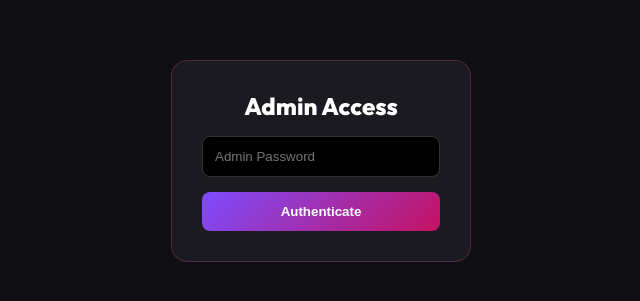
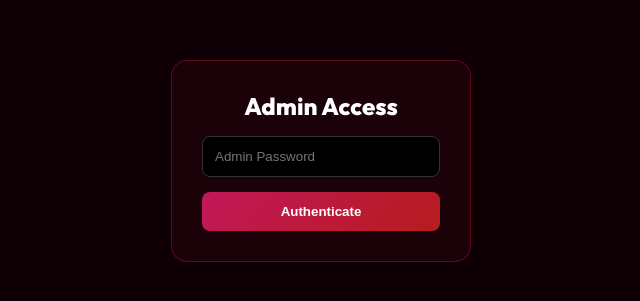
Before and after one commit to NTIVI/Ringo, a Next.js app: page /admin in a window 1280 px wide. Shown: the part 239-540 px from the top of the page, without its empty margins (319-959 px from the left). Built offline with nearby package versions, Linux system fonts and the light colour scheme.

Commit message:
Update: Theme (dark pink/red), Telegram user sync (avatar, username, name), and ID display in profile

```diff
--- a/app/admin/page.tsx
+++ b/app/admin/page.tsx
@@ -57,8 +57,8 @@ export default function AdminPage() {
 
   if (!isAuthenticated) {
     return (
-      <div style={{ display: 'flex', justifyContent: 'center', alignItems: 'center', height: '100vh', background: '#0F0F13', color: 'white' }}>
-        <form onSubmit={handleLogin} style={{ padding: 30, background: '#1A1A20', borderRadius: 16, border: '1px solid rgba(255,105,180,0.2)', display: 'flex', flexDirection: 'column', gap: 15, width: '300px' }}>
+      <div style={{ display: 'flex', justifyContent: 'center', alignItems: 'center', height: '100vh', background: '#0F0005', color: 'white' }}>
+        <form onSubmit={handleLogin} style={{ padding: 30, background: '#1A0208', borderRadius: 16, border: '1px solid rgba(255, 23, 68, 0.3)', display: 'flex', flexDirection: 'column', gap: 15, width: '300px' }}>
           <h2 style={{ textAlign: 'center', fontWeight: 900 }}>Admin Access</h2>
           <input
             type="password"
@@ -67,7 +67,7 @@ export default function AdminPage() {
             onChange={(e) => setPassword(e.target.value)}
             style={{ padding: 12, borderRadius: 8, border: '1px solid #333', background: '#000', color: '#fff' }}
           />
-          <button type="submit" style={{ padding: 12, background: 'linear-gradient(135deg, #7c4dff, #c51162)', color: 'white', border: 'none', borderRadius: 8, cursor: 'pointer', fontWeight: 700 }}>Authenticate</button>
+          <button type="submit" style={{ padding: 12, background: 'var(--btn-gradient)', color: 'white', border: 'none', borderRadius: 8, cursor: 'pointer', fontWeight: 700 }}>Authenticate</button>
           {error && <p style={{ color: '#ff1744', textAlign: 'center', fontSize: '0.8rem' }}>{error}</p>}
         </form>
       </div>
@@ -75,13 +75,13 @@ export default function AdminPage() {
   }
 
   return (
-    <div style={{ padding: '20px', background: '#050508', color: '#fff', minHeight: '100vh', fontFamily: 'Inter, sans-serif' }}>
+    <div style={{ padding: '20px', background: '#0F0005', color: '#fff', minHeight: '100vh', fontFamily: 'Inter, sans-serif' }}>
       <h1 style={{ fontWeight: 900, fontSize: '2rem', marginBottom: 20 }}>Ringo Command Center</h1>
 
       <div style={{ overflowX: 'auto' }}>
-        <table style={{ width: '100%', borderCollapse: 'collapse', background: '#0F0F13', borderRadius: 12, overflow: 'hidden' }}>
+        <table style={{ width: '100%', borderCollapse: 'collapse', background: '#1A0208', borderRadius: 12, overflow: 'hidden' }}>
           <thead>
-            <tr style={{ background: '#1A1A20', textAlign: 'left' }}>
+            <tr style={{ background: '#2A0413', textAlign: 'left' }}>
               <th style={{ padding: 15, color: '#aaa' }}>User</th>
               <th style={{ padding: 15, color: '#aaa' }}>Status</th>
               <th style={{ padding: 15, color: '#aaa' }}>Balance</th>
@@ -90,7 +90,7 @@ export default function AdminPage() {
           </thead>
           <tbody>
             {users.map(u => (
-              <tr key={u.id} style={{ borderBottom: '1px solid #1A1A20' }}>
+              <tr key={u.id} style={{ borderBottom: '1px solid #2A0413' }}>
                 <td style={{ padding: 15 }}>
                   <div style={{ fontWeight: 700 }}>{u.name}</div>
                   <div style={{ fontSize: '0.8rem', color: '#666' }}>@{u.username || 'no_user'}</div>
--- a/app/globals.css
+++ b/app/globals.css
@@ -1,17 +1,17 @@
 @import url('https://fonts.googleapis.com/css2?family=Inter:wght@400;600;800;900&display=swap');
 
 :root {
-  /* Dark neon background with red/pink highlight */
-  --bg-gradient: radial-gradient(circle at top, #2A0413 0%, #0F0F13 70%, #050508 100%);
-  --glass-bg: rgba(20, 20, 25, 0.85); /* Dark Cards */
-  --glass-border: rgba(255, 64, 129, 0.2);
+  /* Dark pink and red theme */
+  --bg-gradient: radial-gradient(circle at top, #4A0E1C 0%, #2A0413 50%, #0F0005 100%);
+  --glass-bg: rgba(40, 5, 20, 0.75); /* Dark pinkish glass */
+  --glass-border: rgba(255, 23, 68, 0.3);
   --text-primary: #ffffff;
-  --text-secondary: #aaaaaa;
+  --text-secondary: #ffcdd2; /* Soft pink text */
   --accent-gold: #FFD700;
   --accent-neon: #ff1744; /* Vivid Red-Pink Neon */
   --accent-neon-glow: rgba(255, 23, 68, 0.5);
-  --btn-gradient: linear-gradient(135deg, #7c4dff 0%, #c51162 100%); /* similar to screenshot buttons */
-  --stamina-bar: linear-gradient(90deg, #ff1744, #ff4081);
+  --btn-gradient: linear-gradient(135deg, #c2185b 0%, #b71c1c 100%); /* Deep pink to dark red */
+  --stamina-bar: linear-gradient(90deg, #ff1744, #ad1457);
 }
 
 * {
--- a/app/layout.tsx
+++ b/app/layout.tsx
@@ -16,6 +16,9 @@ export default function RootLayout({
 }>) {
   return (
     <html lang="en">
+      <head>
+        <script src="https://telegram.org/js/telegram-web-app.js" async></script>
+      </head>
       <body className={font.className}>{children}</body>
     </html>
   );
--- a/components/BottomNav.module.css
+++ b/components/BottomNav.module.css
@@ -4,10 +4,10 @@
   left: 0;
   right: 0;
   height: 80px;
-  background: rgba(15, 15, 19, 0.95);
+  background: rgba(30, 5, 12, 0.95);
   backdrop-filter: blur(24px);
   -webkit-backdrop-filter: blur(24px);
-  border-top: 1px solid rgba(255, 64, 129, 0.2);
+  border-top: 1px solid rgba(255, 23, 68, 0.3);
   display: flex;
   justify-content: space-around;
   align-items: center;
--- a/components/DonutClicker.module.css
+++ b/components/DonutClicker.module.css
@@ -50,9 +50,9 @@
   cursor: pointer;
   border-radius: 50%;
   touch-action: manipulation;
-  /* subtle glow behind donut */
-  box-shadow: 0 0 50px rgba(255, 23, 68, 0.4);
-  background: radial-gradient(circle, rgba(255,255,255,0.2) 0%, rgba(255,255,255,0) 70%);
+  /* Red-pink glow behind donut */
+  box-shadow: 0 0 60px rgba(255, 23, 68, 0.5);
+  background: radial-gradient(circle, rgba(255,23,68,0.2) 0%, rgba(0,0,0,0) 70%);
 }
 
 .donutImage {
```
Also changed, not shown: app/page.tsx (+20 -7 lines).
